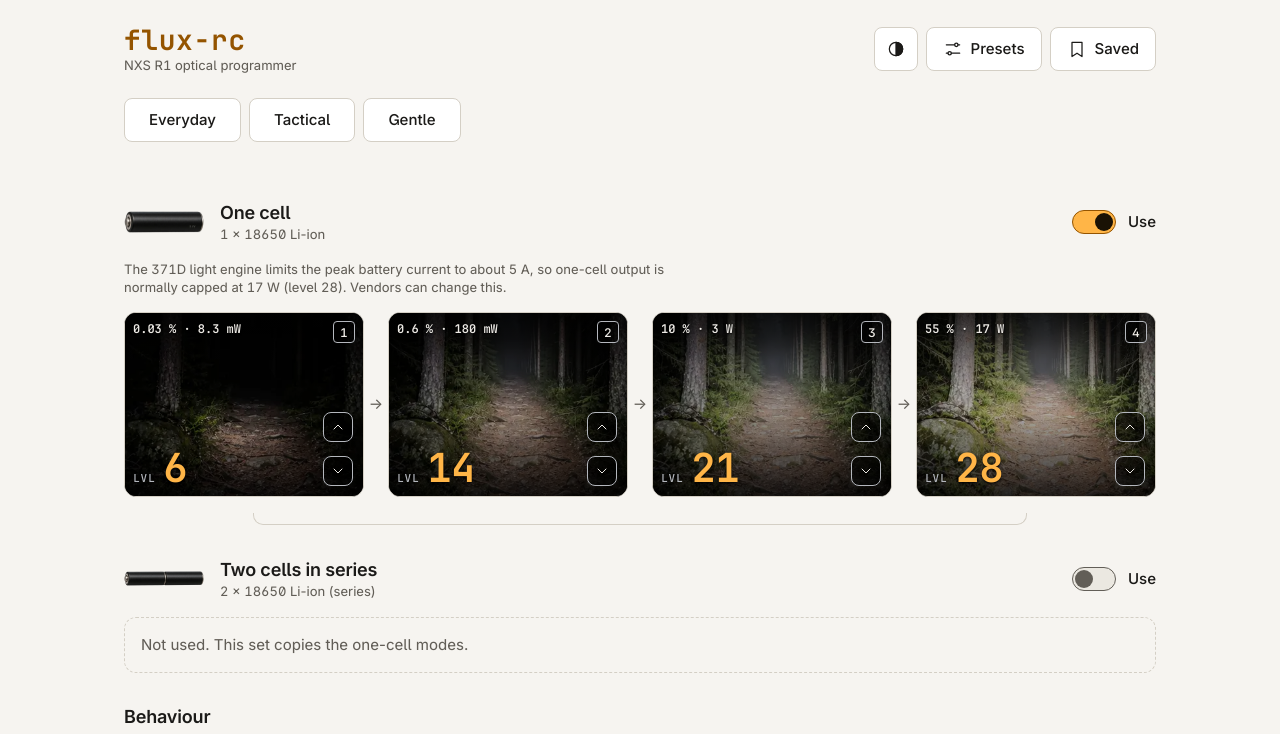
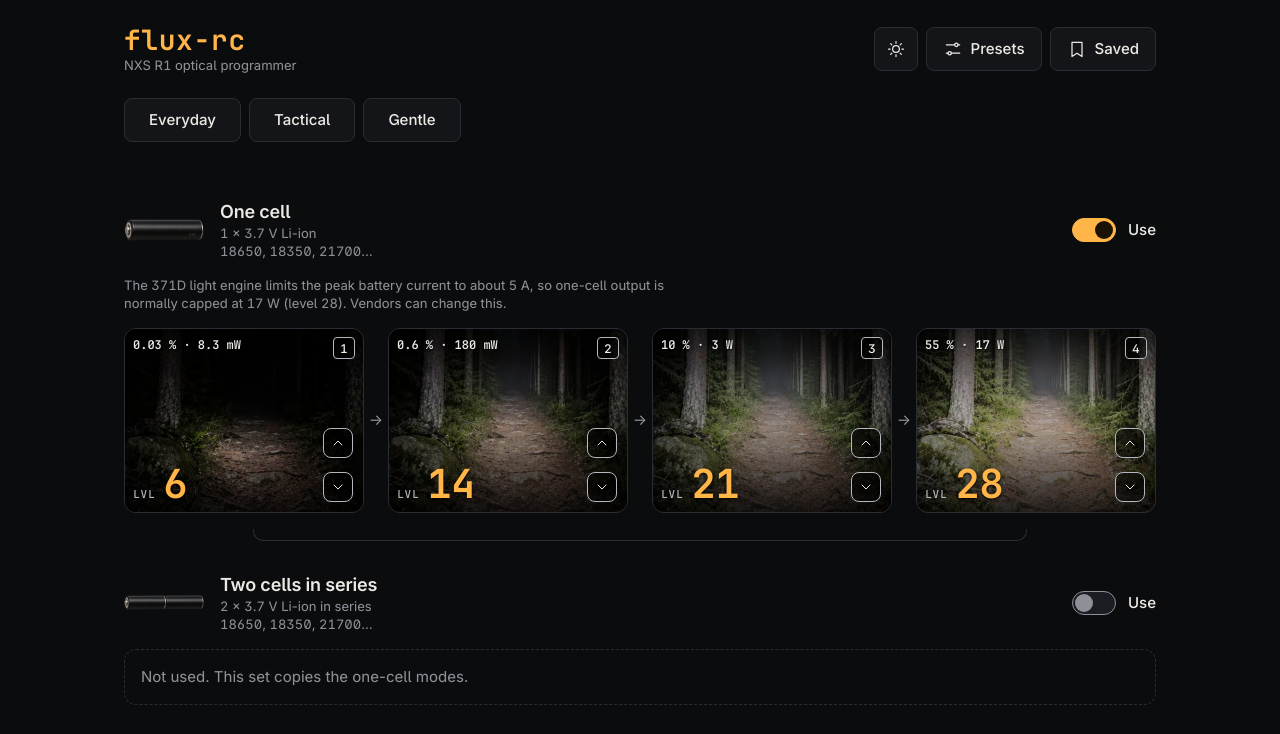
Before and after one commit to joiha-steven/flux-rc, a website with bundled scripts: page index.html in a window 1280 px wide. Shown: the top 734 px of the page. Built offline with nearby package versions, Linux system fonts and the light colour scheme.

Commit message:
Dark theme by default with a light toggle; 3.7 V cell labels; README
The site no longer follows the device colour scheme: it opens dark and
the topbar button switches between dark and light.

Battery headers now say 3.7 V Li-ion with common sizes on a second line
(18650, 18350, 21700...), since the driver cares about voltage, not size.
The README describes the current features and the Cloudflare deploy.
The PIN countdown now reads 2 s then 1 s, and the long MOFF hold word
stays on one line at 375 px.

```diff
--- a/index.html
+++ b/index.html
@@ -6,12 +6,11 @@
   <script>if (location.hostname === 'joiha-steven.github.io') location.replace('https://flux-rc.stevensdesk.com/' + location.search + location.hash);</script>
   <link rel="canonical" href="https://flux-rc.stevensdesk.com/">
   <meta name="viewport" content="width=device-width, initial-scale=1">
-  <meta name="color-scheme" content="light dark">
-  <meta name="theme-color" content="#f6f4f0" media="(prefers-color-scheme: light)">
-  <meta name="theme-color" content="#0b0c0e" media="(prefers-color-scheme: dark)">
+  <meta name="color-scheme" content="dark light">
+  <meta name="theme-color" content="#0b0c0e">
   <!-- Apply a saved theme choice before the stylesheets paint, so there is no flash. Same key as src/ui/theme.js. -->
   <script>
-    try { var t = localStorage.getItem('flux-rc:theme'); if ((t === 'light' || t === 'dark') && CSS.supports('color', 'light-dark(red, red)')) document.documentElement.setAttribute('data-theme', t); } catch (e) {}
+    try { var t = localStorage.getItem('flux-rc:theme'); if (t === 'light' && CSS.supports('color', 'light-dark(red, red)')) document.documentElement.setAttribute('data-theme', t); } catch (e) {}
   </script>
   <!-- Text marked data-i18n / data-i18n-attr is English as the no-JS fallback; src/ui/i18n.js applyStatic() fills it from locales/. test/i18n.test.js keeps it equal to locales/en.js. -->
   <title data-i18n="meta.title">flux-rc — NXS R1 optical programmer</title>
@@ -99,7 +98,7 @@
         <p class="tagline" data-i18n="topbar.tagline">NXS R1 optical programmer</p>
       </div>
       <div class="topbar-actions">
-        <button type="button" class="btn btn-outline btn-icon" id="btn-theme" aria-label="Theme: auto (follows your device). Switch to light" title="Theme: auto (follows your device). Switch to light"></button>
+        <button type="button" class="btn btn-outline btn-icon" id="btn-theme" aria-label="Switch to light theme" title="Switch to light theme"></button>
         <button type="button" class="btn btn-outline" id="btn-presets" aria-label="Presets" data-i18n-attr="aria-label:topbar.presets">
           <svg viewBox="0 0 24 24" width="20" height="20" aria-hidden="true" fill="none" stroke="currentColor" stroke-width="1.5" stroke-linecap="round"><path d="M4 7h10M18 7h2M4 17h2M10 17h10"/><circle cx="16" cy="7" r="2"/><circle cx="8" cy="17" r="2"/></svg>
           <span class="btn-label" data-i18n="topbar.presets">Presets</span>
--- a/locales/en.js
+++ b/locales/en.js
@@ -42,13 +42,8 @@ export default {
   'unit.celsius': '{n} °C',
 
   // Theme button (aria-label and tooltip): "{current}. Switch to {next}"
-  'theme.label': '{current}. Switch to {next}',
-  'theme.current.auto': 'Theme: auto (follows your device)',
-  'theme.current.light': 'Theme: light',
-  'theme.current.dark': 'Theme: dark',
-  'theme.next.auto': 'auto',
-  'theme.next.light': 'light',
-  'theme.next.dark': 'dark',
+  'theme.switchToLight': 'Switch to light theme',
+  'theme.switchToDark': 'Switch to dark theme',
 
   // Toasts
   'toast.badLink': 'This link could not be read',
@@ -157,12 +152,13 @@ export default {
   // Mode groups
   'groups.single.title': 'One cell',
   'groups.single.note': 'The 371D light engine limits the peak battery current to about 5 A, so one-cell output is normally capped at 17 W (level 28). Vendors can change this.',
-  'groups.single.sub': '1 × 18650 Li-ion',
+  'groups.single.sub': '1 × 3.7 V Li-ion',
+  'groups.liIonSizes': '18650, 18350, 21700…',
   'groups.single.use': 'Use one cell',
   'groups.single.offCopies': 'Not used. This set copies the two-cell modes.',
   'groups.dual.title': 'Two cells in series',
   'groups.dual.note': 'Higher levels draw more current. Make sure your cells can deliver it; too much current can make a cell fail or catch fire.',
-  'groups.dual.subLiIon': '2 × 18650 Li-ion (series)',
+  'groups.dual.subLiIon': '2 × 3.7 V Li-ion in series',
   'groups.dual.subCr123a': '2 × CR123A (series)',
   'groups.dual.use': 'Use two cells in series',
   'groups.dual.offCopies': 'Not used. This set copies the one-cell modes.',
--- a/src/ui/icons.js
+++ b/src/ui/icons.js
@@ -15,7 +15,6 @@ const PATHS = {
   close: '<path d="M6 6l12 12M18 6L6 18"/>',
   sun: '<circle cx="12" cy="12" r="4"/><path d="M12 3v2M12 19v2M3 12h2M19 12h2M5.6 5.6L7 7M17 17l1.4 1.4M5.6 18.4L7 17M17 7l1.4-1.4"/>',
   moon: '<path d="M20 14.5A8 8 0 0 1 9.5 4a8 8 0 1 0 10.5 10.5z"/>',
-  themeAuto: '<circle cx="12" cy="12" r="8"/><path d="M12 4a8 8 0 0 1 0 16z" fill="currentColor"/>',
   power: '<path d="M12 4v8"/><path d="M7 7a7 7 0 1 0 10 0"/>',
   closer: '<rect x="4" y="4" width="16" height="16" rx="2"/><path d="M12 20v-7M9 15l3-3 3 3"/>',
 };
--- a/src/ui/render/groups.js
+++ b/src/ui/render/groups.js
@@ -10,9 +10,11 @@ import { LEVELS } from '../../core/index.js';
 // Text is looked up per render (locale keys "groups.single.*" / "groups.dual.*").
 const GROUPS = {
   single: {
-    sub: () => t('groups.single.sub'), img: () => 'battery-1s-li-ion' },
+    sub: () => t('groups.single.sub'), sizes: () => t('groups.liIonSizes'), img: () => 'battery-1s-li-ion' },
   dual: {
     sub: (c) => t(c.dual.cells === 'cr123a' ? 'groups.dual.subCr123a' : 'groups.dual.subLiIon'),
+    // The driver cares about cell voltage, not size: list common 3.7 V sizes on their own line.
+    sizes: (c) => (c.dual.cells === 'cr123a' ? null : t('groups.liIonSizes')),
     img: (c) => (c.dual.cells === 'cr123a' ? 'battery-2s-cr123a' : 'battery-2s-li-ion'),
   },
 };
@@ -63,7 +65,7 @@ function group(store, c, key) {
   const other = key === 'single' ? c.dual : c.single;
   const head = h('div', { class: 'group-head' },
     h('img', { class: 'battery', src: `assets/${g.img(c)}.webp`, alt: '', width: 80, height: 24 }),
-    h('div', { class: 'group-title' }, h('h2', {}, t(`groups.${key}.title`)), h('p', { class: 'sub' }, g.sub(c))),
+    h('div', { class: 'group-title' }, h('h2', {}, t(`groups.${key}.title`)), h('p', { class: 'sub' }, g.sub(c), g.sizes?.(c) && h('span', { class: 'sub-sizes' }, g.sizes(c)))),
     h('div', { class: 'group-controls' },
       key === 'dual' && data.enabled && segmented({
         key: 'dual-cells', label: t('groups.cellType'), hideLabel: true, value: data.cells,
--- a/src/ui/theme.js
+++ b/src/ui/theme.js
@@ -1,40 +1,32 @@
-// Light / dark theme choice. "auto" follows the device; "light" and "dark" force one via <html data-theme>.
-// The inline script in index.html reads the same storage key before first paint, so keep the two in sync.
+// Light / dark theme. The site is dark by default and ignores the device setting; the topbar button toggles
+// light <-> dark via <html data-theme>. The inline script in index.html reads the same storage key before first paint, so keep the two in sync.
 import { icon } from './icons.js';
 import { t } from './i18n.js';
 
 export const THEME_KEY = 'flux-rc:theme';
-const ORDER = ['auto', 'light', 'dark'];
 
-// Page background per resolved scheme; keep equal to --bg in styles/tokens.css and the theme-color metas in index.html.
+// Page background per theme; keep equal to --bg in styles/tokens.css and the theme-color meta in index.html.
 const THEME_BG = { light: '#f6f4f0', dark: '#0b0c0e' };
-const ICON = { auto: 'themeAuto', light: 'sun', dark: 'moon' };
+// The icon shows what a click switches to, matching the label.
+const ICON = { dark: 'sun', light: 'moon' };
 
-/** Anything other than "light" or "dark" (missing, damaged, hand-edited) means auto. */
+/** Only "light" means light. Missing, damaged, hand-edited or an old "auto" all mean dark. */
 export function parseTheme(raw) {
-  return raw === 'light' || raw === 'dark' ? raw : 'auto';
+  return raw === 'light' ? 'light' : 'dark';
 }
 
-/** Auto -> light -> dark -> auto. */
 export function nextTheme(choice) {
-  return ORDER[(ORDER.indexOf(parseTheme(choice)) + 1) % ORDER.length];
+  return parseTheme(choice) === 'light' ? 'dark' : 'light';
 }
 
-/** The scheme actually shown: a forced choice wins, otherwise the device preference. */
-export function resolveTheme(choice, prefersDark) {
-  const parsed = parseTheme(choice);
-  return parsed === 'auto' ? (prefersDark ? 'dark' : 'light') : parsed;
+/** Screen-reader label and tooltip: what a click does. */
+export function themeLabel(choice) {
+  return nextTheme(choice) === 'light' ? t('theme.switchToLight') : t('theme.switchToDark');
 }
 
-/** Screen-reader label and tooltip: current state and what a click does. */
-export function themeLabel(choice) {
-  const current = parseTheme(choice);
-  return t('theme.label', { current: t(`theme.current.${current}`), next: t(`theme.next.${nextTheme(current)}`) });
-}
-
-/** Colour for the browser bar: the resolved theme's page background. */
-export function themeColor(choice, prefersDark) {
-  return THEME_BG[resolveTheme(choice, prefersDark)];
+/** Colour for the browser bar: the theme's page background. */
+export function themeColor(choice) {
+  return THEME_BG[parseTheme(choice)];
 }
 
 /** Browsers without light-dark() only get the dark palette, so there is nothing to switch. */
@@ -51,43 +43,27 @@ export function loadTheme() {
     return parseTheme(localStorage.getItem(THEME_KEY));
   } catch (error) {
     console.warn('flux-rc: could not read the theme choice', error);
-    return 'auto';
+    return 'dark';
   }
 }
 
 function saveTheme(choice) {
   try {
-    if (choice === 'auto') localStorage.removeItem(THEME_KEY);
-    else localStorage.setItem(THEME_KEY, choice);
+    localStorage.setItem(THEME_KEY, choice);
   } catch (error) {
     console.warn('flux-rc: could not save the theme choice', error);
   }
 }
 
 function applyTheme(choice) {
-  const root = document.documentElement;
-  if (choice === 'auto') root.removeAttribute('data-theme');
-  else root.setAttribute('data-theme', choice);
+  document.documentElement.setAttribute('data-theme', choice);
 }
 
-/** Forced theme: one theme-color for every meta. Auto: back to the light/dark media pair from index.html. */
 function applyThemeColor(choice) {
-  const metas = document.querySelectorAll('meta[name="theme-color"]');
-  const dark = matchMedia('(prefers-color-scheme: dark)').matches;
-  metas.forEach((meta) => {
-    if (meta.dataset.media === undefined) meta.dataset.media = meta.getAttribute('media') || '';
-    if (choice === 'auto') {
-      if (meta.dataset.media) meta.setAttribute('media', meta.dataset.media);
-      meta.setAttribute('content', meta.dataset.content ?? meta.getAttribute('content'));
-    } else {
-      if (meta.dataset.content === undefined) meta.dataset.content = meta.getAttribute('content');
-      meta.removeAttribute('media');
-      meta.setAttribute('content', themeColor(choice, dark));
-    }
-  });
+  document.querySelector('meta[name="theme-color"]')?.setAttribute('content', themeColor(choice));
 }
 
-/** Wires the topbar button. The choice is kept in memory too, so it still cycles if storage fails. */
+/** Wires the topbar button. The choice is kept in memory too, so it still toggles if storage fails. */
 export function mountThemeToggle(button) {
   // Without light-dark() the page is always dark, so the browser bar should be too.
   if (!themeSupported()) { button.hidden = true; applyThemeColor('dark'); return; }
--- a/styles/tiles.css
+++ b/styles/tiles.css
@@ -6,6 +6,7 @@
 .group-title { flex: 1; min-width: 140px; }
 .group-title h2 { line-height: var(--lh-title); }
 .sub { color: var(--muted); font-size: var(--fs-small); line-height: var(--lh-small); }
+.sub-sizes { display: block; }
 .group-note { color: var(--muted); font-size: var(--fs-small); line-height: var(--lh-small); max-width: 70ch; }
 .group-controls { display: flex; align-items: center; gap: var(--sp-2); flex-wrap: wrap; }
 .group-controls .switch { min-height: var(--tap); align-items: center; }
--- a/styles/tokens.css
+++ b/styles/tokens.css
@@ -1,8 +1,8 @@
 /* Design tokens (docs/design.md "Tokens"), reset, base type.
    :root holds the DARK palette as plain values: that is what browsers without light-dark() get (Safari < 17.5,
    Chrome < 123) and it is the original look. Where light-dark() works, the @supports block below redeclares the
-   colours as light-dark(light, dark): the page then follows prefers-color-scheme, and <html data-theme="light|dark">
-   (set by src/ui/theme.js and the inline script in index.html) forces one. Any element can pin a scheme with
+   colours as light-dark(light, dark): the page stays dark unless <html data-theme="light">
+   (set by src/ui/theme.js and the inline script in index.html) switches it. It never follows prefers-color-scheme. Any element can pin a scheme with
    color-scheme: .program does, so the Program screen stays dark in both themes. */
 :root {
   color-scheme: dark;
@@ -55,7 +55,7 @@
 }
 @supports (color: light-dark(red, red)) {
   :root {
-    color-scheme: light dark;
+    color-scheme: dark;
     --bg: light-dark(#f6f4f0, #0b0c0e);
     --surface: light-dark(#ffffff, #131518);
     --surface-2: light-dark(#ebe8e1, #1a1d21);
@@ -71,7 +71,6 @@
     --shadow: light-dark(rgb(27 26 24 / 0.18), rgb(0 0 0 / 0.5));
   }
   html[data-theme="light"] { color-scheme: light; }
-  html[data-theme="dark"] { color-scheme: dark; }
 }
 @media (min-width: 768px) { :root { --gutter: 24px; --tile-number: 40px; } }
 
--- a/test/theme.test.js
+++ b/test/theme.test.js
@@ -1,39 +1,31 @@
 import { test } from 'node:test';
 import assert from 'node:assert/strict';
-import { parseTheme, nextTheme, resolveTheme, themeLabel, themeColor, themeSupported } from '../src/ui/theme.js';
+import { parseTheme, nextTheme, themeLabel, themeColor, themeSupported } from '../src/ui/theme.js';
 
-test('parseTheme keeps light and dark and treats everything else as auto', () => {
+test('parseTheme keeps light and treats everything else, including an old "auto", as dark', () => {
   assert.equal(parseTheme('light'), 'light');
   assert.equal(parseTheme('dark'), 'dark');
-  for (const raw of [null, undefined, '', 'auto', 'LIGHT', 'blue', 5]) assert.equal(parseTheme(raw), 'auto');
+  for (const raw of [null, undefined, '', 'auto', 'LIGHT', 'blue', 5]) assert.equal(parseTheme(raw), 'dark');
 });
 
-test('nextTheme cycles auto -> light -> dark -> auto', () => {
+test('nextTheme toggles dark <-> light and treats garbage as dark', () => {
+  assert.equal(nextTheme('dark'), 'light');
+  assert.equal(nextTheme('light'), 'dark');
   assert.equal(nextTheme('auto'), 'light');
-  assert.equal(nextTheme('light'), 'dark');
-  assert.equal(nextTheme('dark'), 'auto');
-  assert.equal(nextTheme('garbage'), 'light');
+  assert.equal(nextTheme(null), 'light');
 });
 
-test('resolveTheme: a forced choice beats the device, auto follows it', () => {
-  assert.equal(resolveTheme('light', true), 'light');
-  assert.equal(resolveTheme('dark', false), 'dark');
-  assert.equal(resolveTheme('auto', true), 'dark');
-  assert.equal(resolveTheme('auto', false), 'light');
-  assert.equal(resolveTheme(null, true), 'dark');
+test('themeLabel says what a click switches to', () => {
+  assert.equal(themeLabel('dark'), 'Switch to light theme');
+  assert.equal(themeLabel('light'), 'Switch to dark theme');
+  assert.equal(themeLabel('auto'), 'Switch to light theme');
 });
 
-test('themeLabel names the current state and the next one', () => {
-  assert.equal(themeLabel('auto'), 'Theme: auto (follows your device). Switch to light');
-  assert.equal(themeLabel('light'), 'Theme: light. Switch to dark');
-  assert.equal(themeLabel('dark'), 'Theme: dark. Switch to auto');
-});
-
-test('themeColor gives the resolved theme background for the browser bar', () => {
-  assert.equal(themeColor('light', true), '#f6f4f0');
-  assert.equal(themeColor('dark', false), '#0b0c0e');
-  assert.equal(themeColor('auto', true), '#0b0c0e');
-  assert.equal(themeColor('auto', false), '#f6f4f0');
+test('themeColor gives the theme background for the browser bar', () => {
+  assert.equal(themeColor('light'), '#f6f4f0');
+  assert.equal(themeColor('dark'), '#0b0c0e');
+  assert.equal(themeColor('auto'), '#0b0c0e');
+  assert.equal(themeColor(undefined), '#0b0c0e');
 });
 
 test('themeSupported is false when CSS.supports is missing or throws', () => {
```
Also changed, not shown: docs/design.md (+12 -9 lines), test/i18n.test.js (+0 -2 lines), README.md, locales/README.md.
